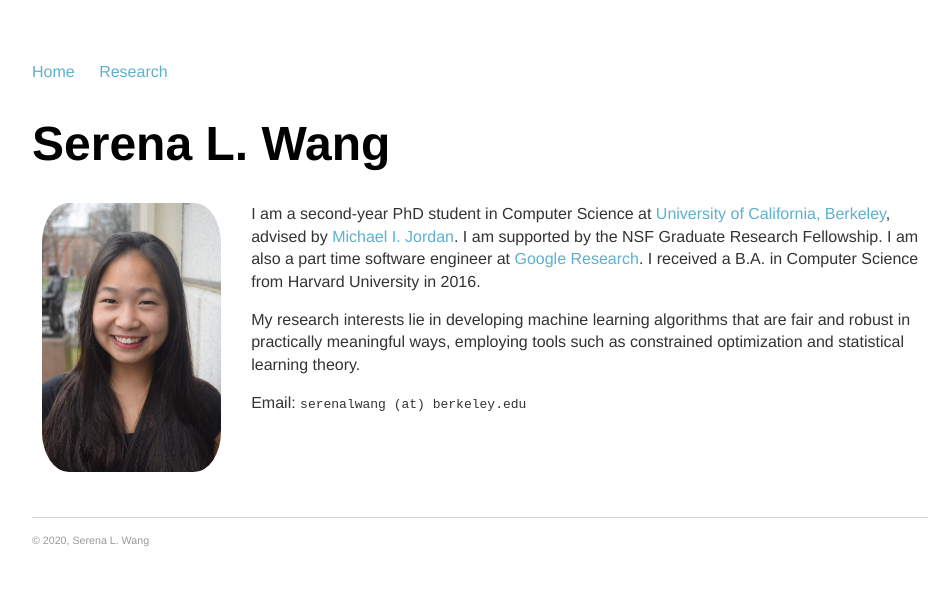
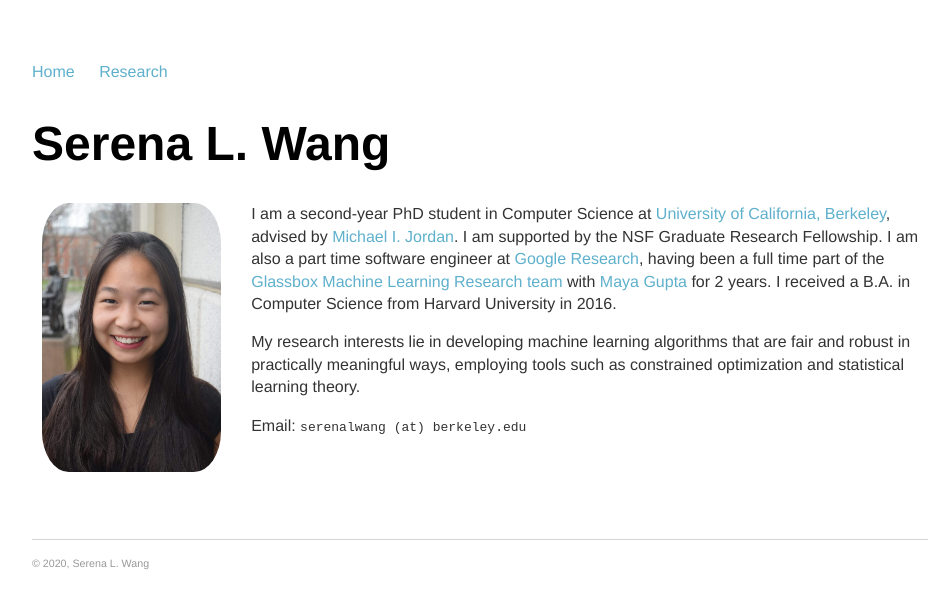
Before and after one commit to serenalwang/serenalwang.github.io, a Jekyll site: the page built from index.md, in a window 1280 px wide. Shown: the top 609 px of the page, without its empty margins (160-1109 px from the left). Built offline with Jekyll 4.4.1, drawn with Linux system fonts in a browser that asks for light colours.

Commit message:
added more to bio.

```diff
--- a/index.md
+++ b/index.md
@@ -8,7 +8,7 @@
 
 <img src="img/serena.jpg" alt="Photo" class="leftside_image">
 
-I am a second-year PhD student in Computer Science at [University of California, Berkeley](https://eecs.berkeley.edu/), advised by [Michael I. Jordan](https://people.eecs.berkeley.edu/~jordan/). I am supported by the NSF Graduate Research Fellowship. I am also a part time software engineer at [Google Research](https://research.google/people/SerenaLutongWang/). I received a B.A. in Computer Science from Harvard University in 2016.
+I am a second-year PhD student in Computer Science at [University of California, Berkeley](https://eecs.berkeley.edu/), advised by [Michael I. Jordan](https://people.eecs.berkeley.edu/~jordan/). I am supported by the NSF Graduate Research Fellowship. I am also a part time software engineer at [Google Research](https://research.google/people/SerenaLutongWang/), having been a full time part of the [Glassbox Machine Learning Research team](https://www.technologyreview.com/2015/11/05/165175/google-tries-to-make-machine-learning-a-little-more-human/) with [Maya Gupta](https://mayagupta.org/) for 2 years. I received a B.A. in Computer Science from Harvard University in 2016.
 
 My research interests lie in developing machine learning algorithms that are fair and robust in practically meaningful ways, employing tools such as constrained optimization and statistical learning theory.
 
```
